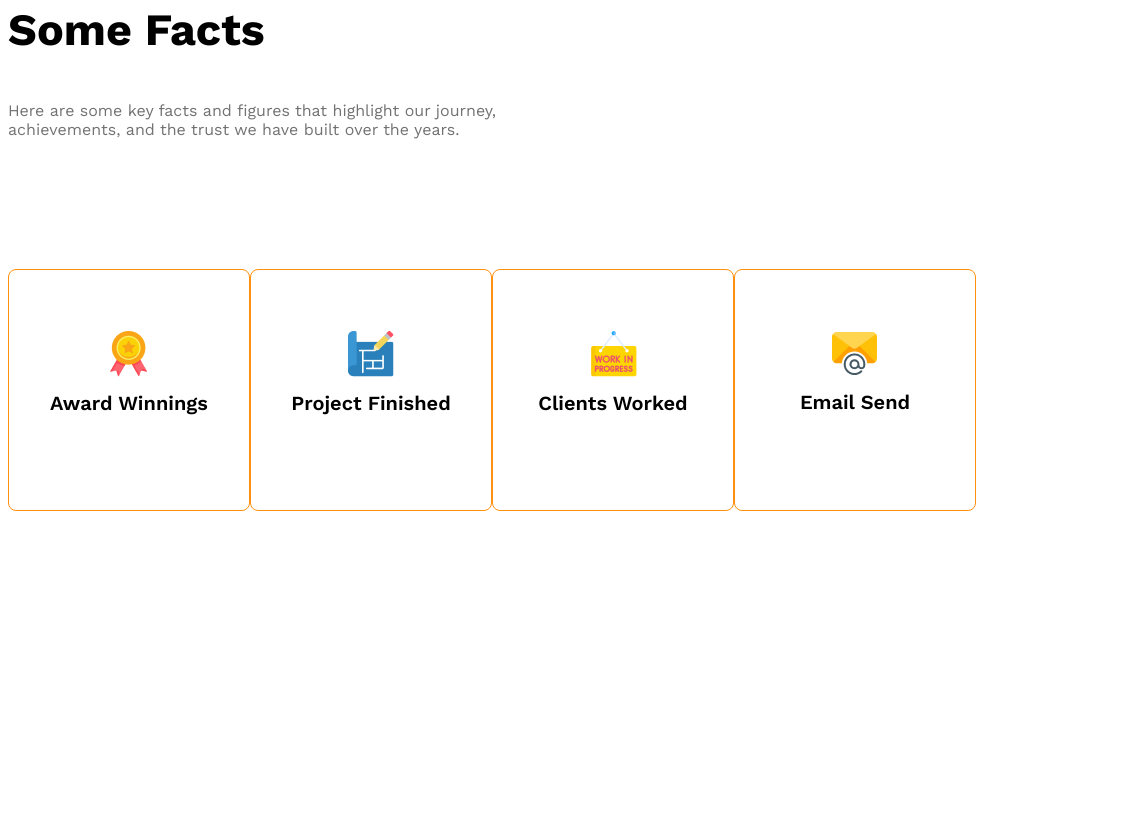
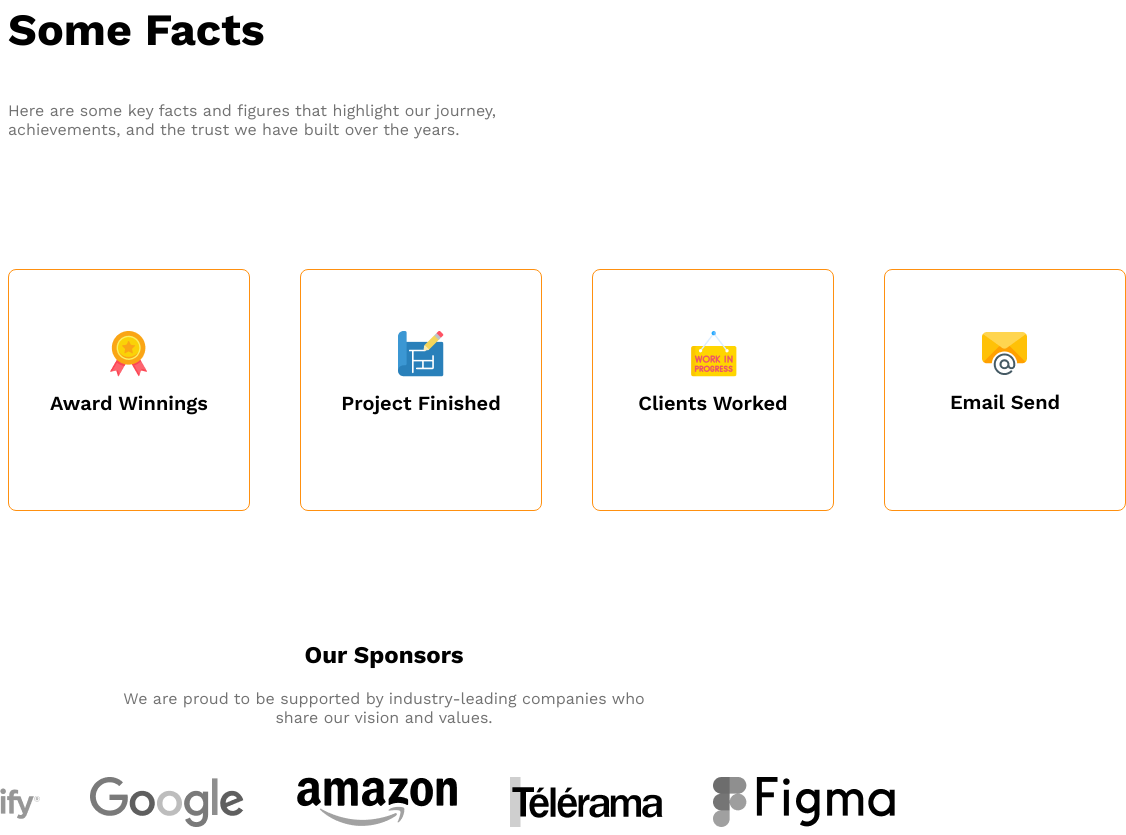
Before and after one commit to chayanatik1994/g3-architect-website, a plain HTML site: page index.html in a window 768 px wide. Shown: the part 2408-3243 px from the top of the page, 1126 px wide, since content can reach past the window. Before the commit the page ends 2927 px from the top, so only its background shows below. Drawn offline with nearby package versions, Linux system fonts and the light colour scheme.

Commit message:
added sponsor section and made it responsive

```diff
--- a/index.html
+++ b/index.html
@@ -102,6 +102,23 @@
                </div>
             </div>
         </section>
+        <section class="our-sponsors">
+            <div class="sponsor-info">
+                <h2 class="sponsor-title">
+                    Our Sponsors
+                </h2>
+                <p class="text-light-gray">
+                We are proud to be supported by industry-leading companies who share our vision and values.
+                </p>
+            </div>
+            <div class="sponsor-companies">
+                <img src="images/sponsors/spotify.png" alt="">
+                <img src="images/sponsors/google.png" alt="">
+                <img src="images/sponsors/amazon.png" alt="">
+                <img src="images/sponsors/telerama.png" alt="">
+                <img src="images/sponsors/figma.png" alt="">
+            </div>
+        </section>
     </main>
     <footer>
 
--- a/styles/architects.css
+++ b/styles/architects.css
@@ -134,15 +134,29 @@ main>section{
 .fact-description{
   max-width: 540px;
 }
-
+/* sponsor related info */
+.sponsor-info{
+  max-width: 540px;
+  margin: 50px auto;
+  text-align: center;
+}
+.sponsor-companies{
+  display: grid;
+  grid-template-columns: repeat(5,1fr);
+}
+.sponsor-companies{
+  filter: grayscale();
+}
 /* Responsive Media Query */
 @media screen and (max-width:576px){
   .navbar, .nav-links, .teams{
     flex-direction:column;
   }
-.team-img-container{
+.team-img-container,
+.facts-container
+.sponsor-companies{
 
-  grid-template-columns: repeat(1,1fr);
+  grid-template-columns:1fr;
 }
 .our-features{
   margin-left: 20px;
@@ -153,7 +167,20 @@ main>section{
   .teams{
     flex-direction: column;
   }
+  .facts-container{
+    justify-items: center;
+    gap: 24px;
+  }
+  .sponsor-companies{
+    justify-content: center;
+    gap: 50px;
+  }
   .our-features{
     margin: 50px auto;
   }
+  .sponsor-companies, .facts-container{
+    grid-template-columns: repeat(3,ifr);
+    gap: 50px;
+    justify-items: center;
+  }
 }
```
